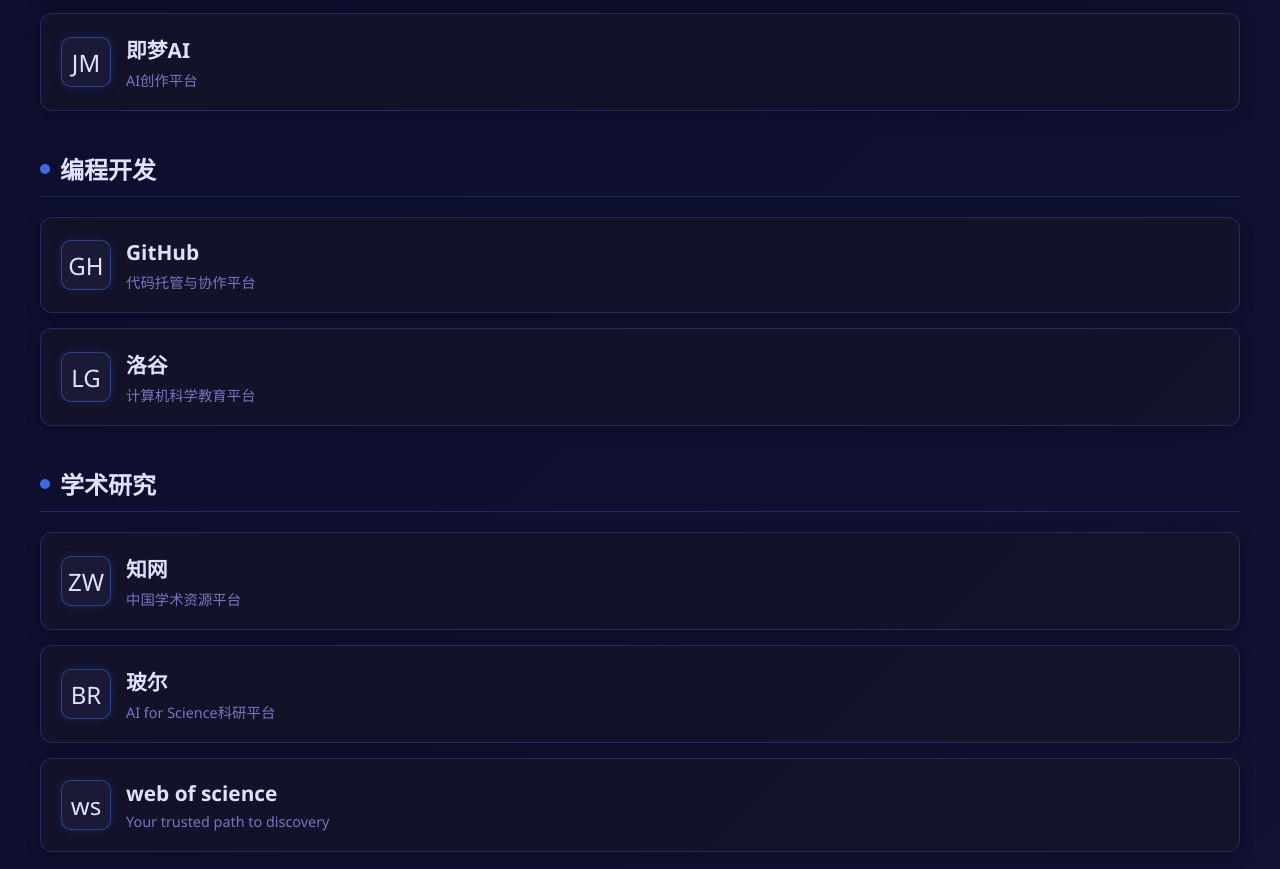
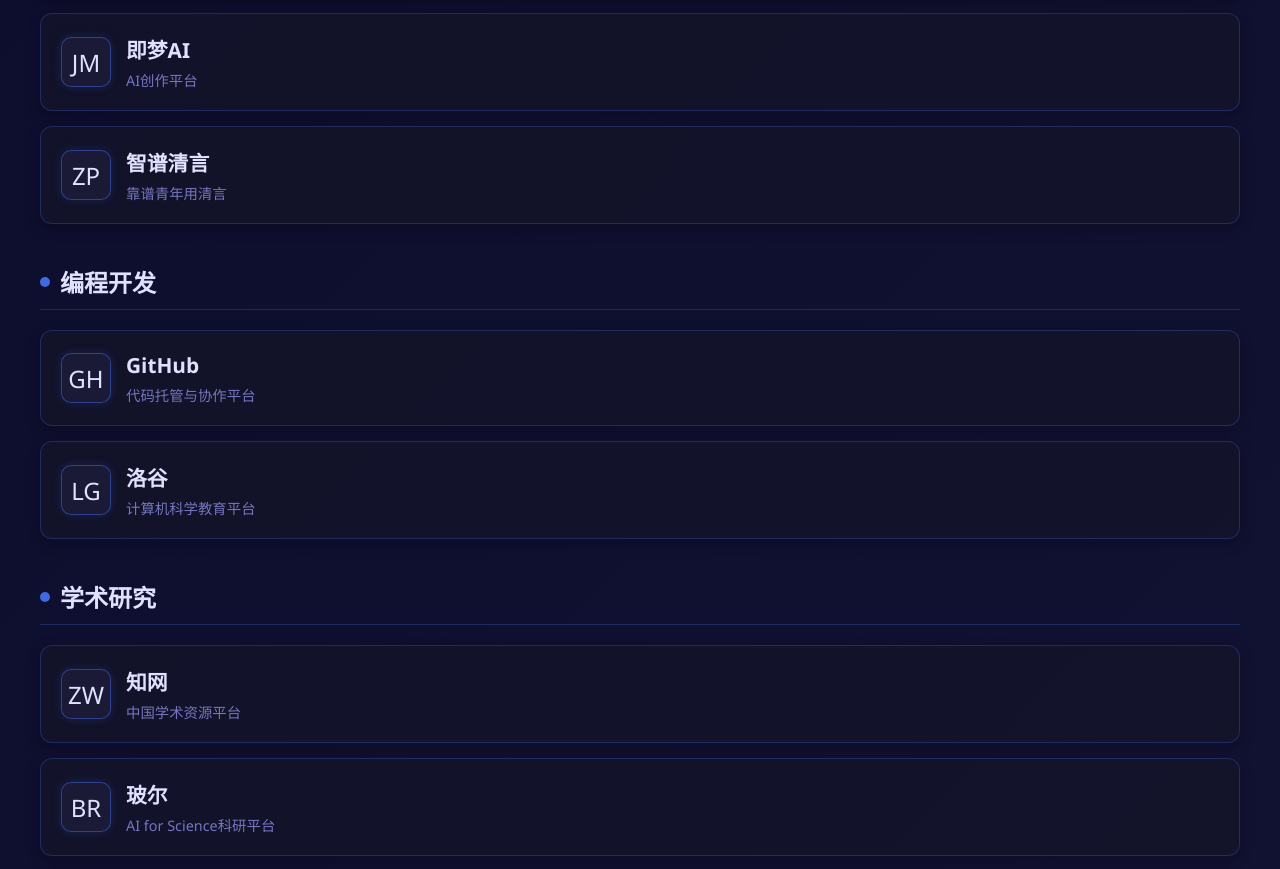
Before and after one commit to Leo-sxd/favorite_file.github.io, a plain HTML site: page index.html in a window 1280 px wide. Shown: the part 1886-2755 px from the top of the page. Drawn offline with Linux system fonts and the light colour scheme.

Commit message:
Update index.html

```diff
--- a/index.html
+++ b/index.html
@@ -864,6 +864,14 @@
                     <div class="bookmark-info">
                         <div class="bookmark-name">即梦AI</div>
                         <div class="bookmark-url">AI创作平台</div>
+                    </div>
+                </a>
+
+                <a href="https://chatglm.cn/main/alltoolsdetail?lang=zh" class="bookmark" target="_blank">
+                    <div class="bookmark-icon">ZP</div>
+                    <div class="bookmark-info">
+                        <div class="bookmark-name">智谱清言</div>
+                        <div class="bookmark-url">靠谱青年用清言</div>
                     </div>
                 </a>
             </div>
```
